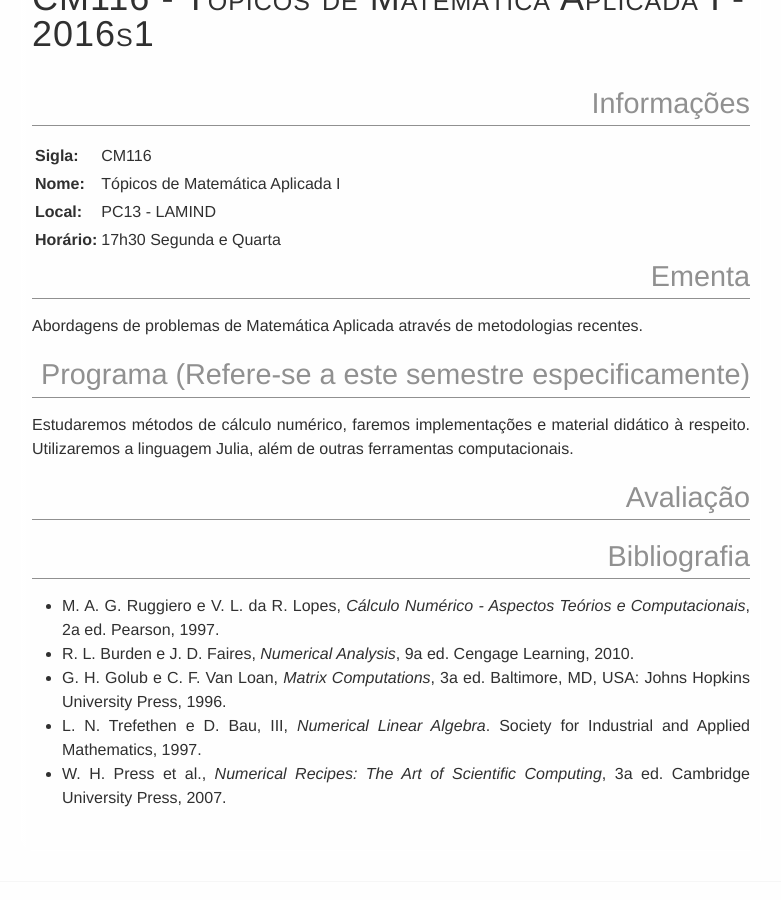
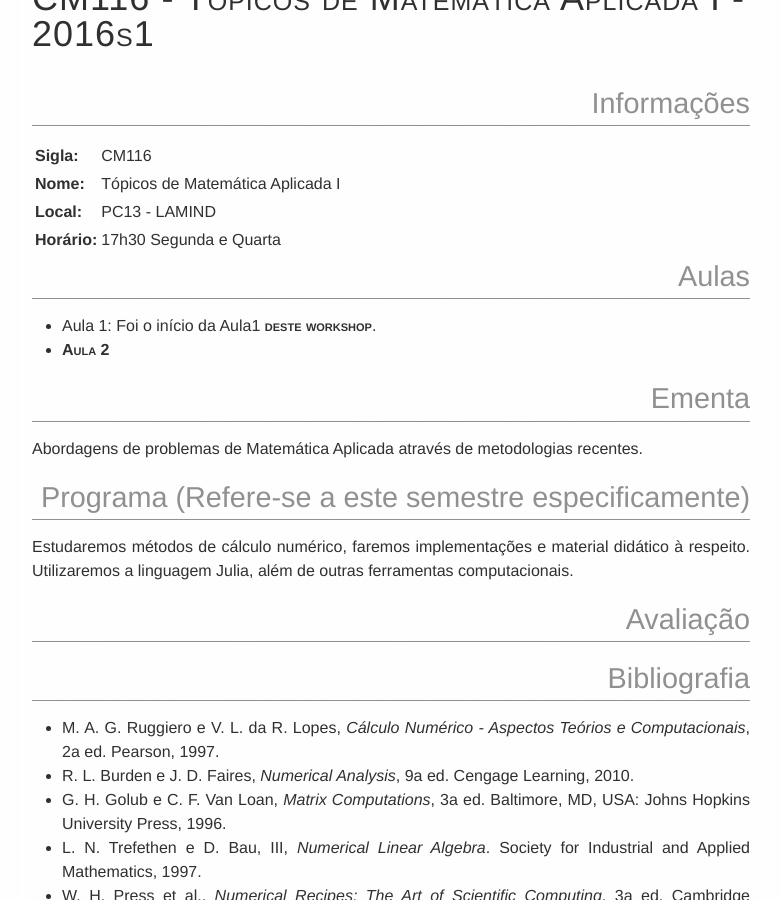
Before and after one commit to abelsiqueira/abelsiqueira.github.io-old, a Jekyll site: the page built from disciplinas/cm116-2016s1.md, in a window 1280 px wide and 900 px high, scrolled down 391 px. Shown: the whole window, without its empty margins (249-1030 px from the left). Built offline with Jekyll 4.4.1, drawn with Linux system fonts in a browser that asks for light colours.

Commit message:
Adiciona aula 2 de cm116

```diff
--- a/disciplinas/cm116-2016s1.md
+++ b/disciplinas/cm116-2016s1.md
@@ -12,6 +12,12 @@ tag:        2016s1
   | **Nome:**    | Tópicos de Matemática Aplicada I
   | **Local:**   | PC13 - LAMIND
   | **Horário:** | 17h30 Segunda e Quarta
+
+# Aulas
+
+  - Aula 1: Foi o início da Aula1
+  [deste workshop](https://github.com/abelsiqueira/julia-workshop).
+  - [Aula 2]({{ site.baseurl }}/disciplinas/cm116/Aula2.ipynb)
 
 # Ementa
 
```
Also changed, not shown: 1 other file.
